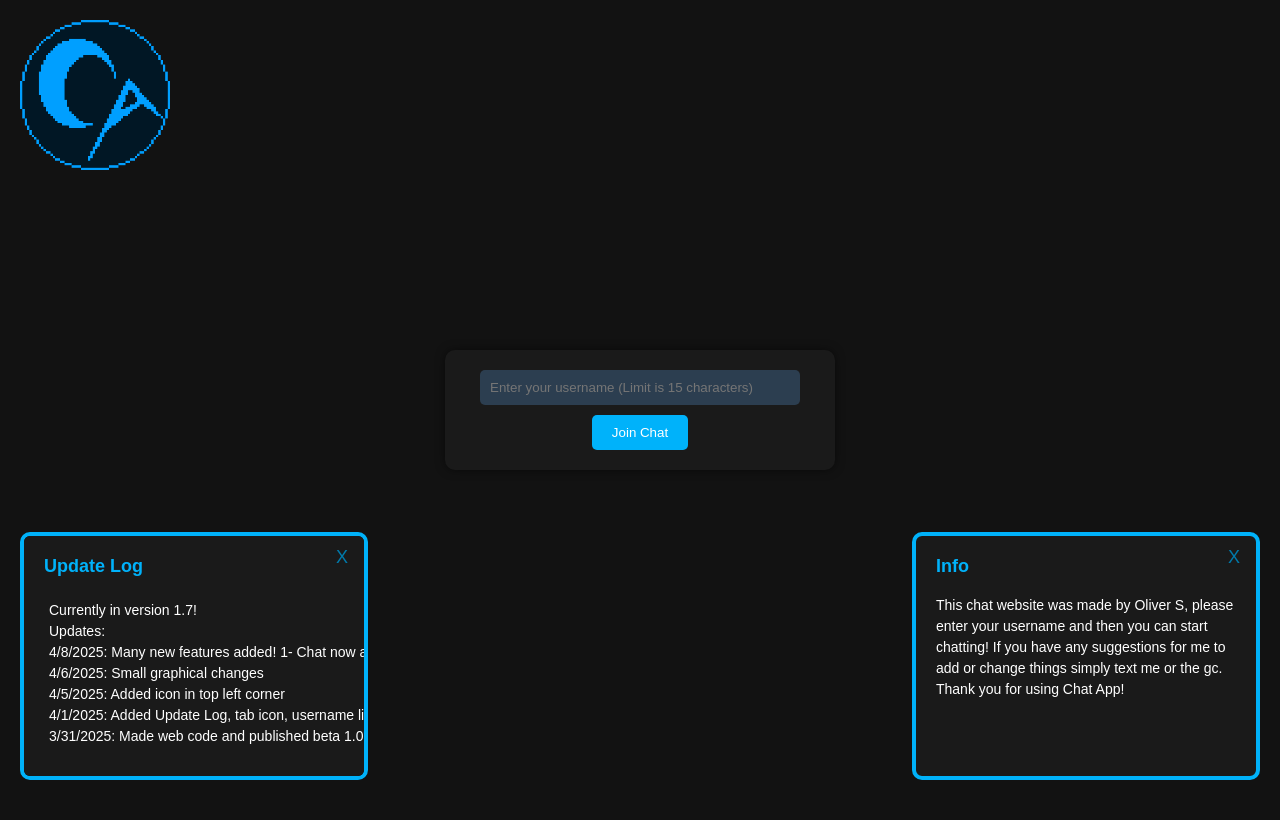
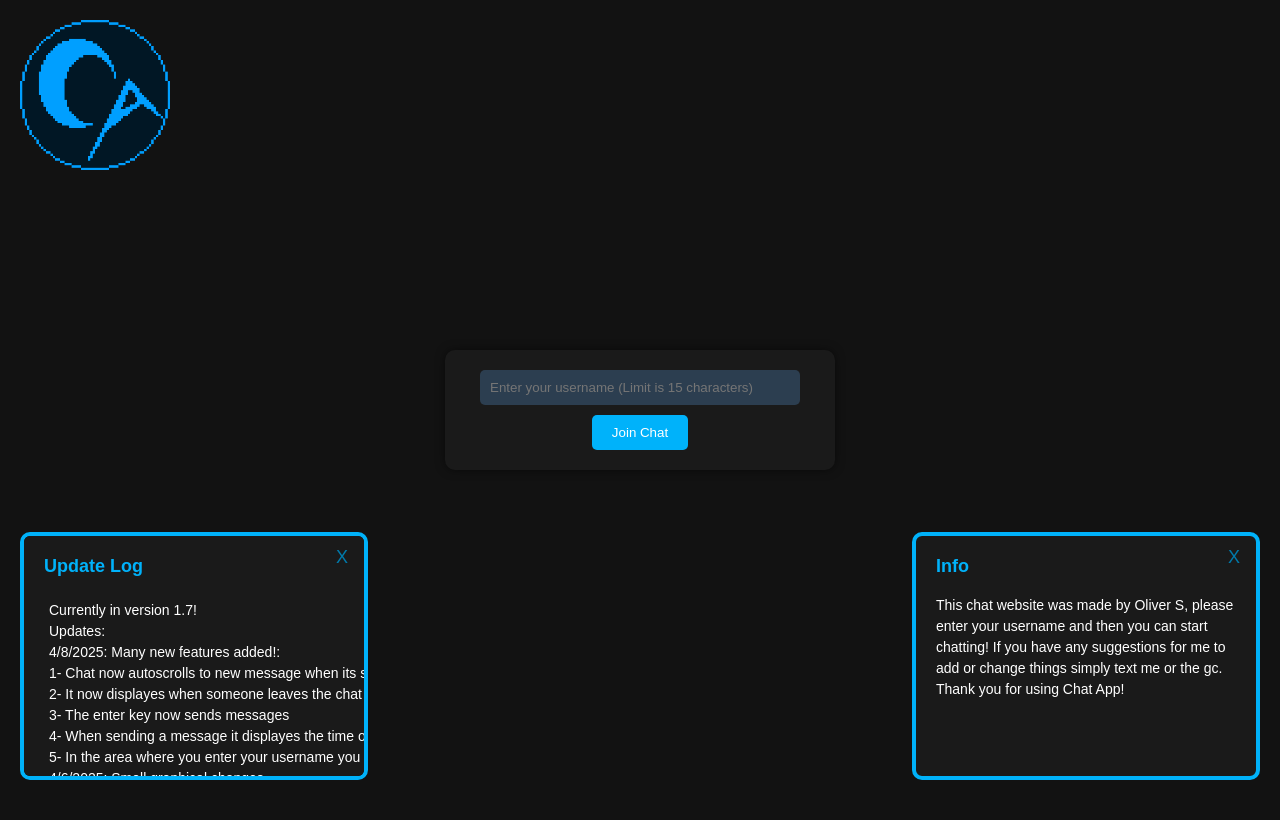
Before and after one commit to OliveCreator27/chat--app, a website: page public/index.html in a window 1280 px wide. Drawn offline with nearby package versions, Linux system fonts and the light colour scheme; no server answers.

Commit message:
(Check update box for list of new features)

```diff
--- a/public/index.html
+++ b/public/index.html
@@ -73,7 +73,7 @@
   <div id="update-box">
     <button class="close-btn" onclick="closeUpdateBox()">X</button>
     <h3>Update Log</h3>
-    <p>Currently in version 1.7!<br>Updates:<br>4/8/2025: Many new features added! 1- Chat now autoscrolls to new message when its sent 2- It now displayes when someone leaves the chat as well as graphicly improving that 3- The enter key now sends messages 4- When sending a message it displayes the time of when you sent it before the username in the message bubble 5- In the area where you enter your username you can no longer type more than 15 charicters even with pasting.<br>4/6/2025: Small graphical changes<br>4/5/2025: Added icon in top left corner<br>4/1/2025: Added Update Log, tab icon, username limit<br>3/31/2025: Made web code and published beta 1.0</p>
+    <p>Currently in version 1.7!<br>Updates:<br>4/8/2025: Many new features added!:<br>1- Chat now autoscrolls to new message when its sent<br>2- It now displayes when someone leaves the chat as well as graphicly improving that<br>3- The enter key now sends messages<br>4- When sending a message it displayes the time of when you sent it before the username in the message bubble<br>5- In the area where you enter your username you can no longer type more than 15 charicters even with pasting.<br>4/6/2025: Small graphical changes<br>4/5/2025: Added icon in top left corner<br>4/1/2025: Added Update Log, tab icon, username limit<br>3/31/2025: Made web code and published beta 1.0</p>
   </div>
 
   <script>
```
